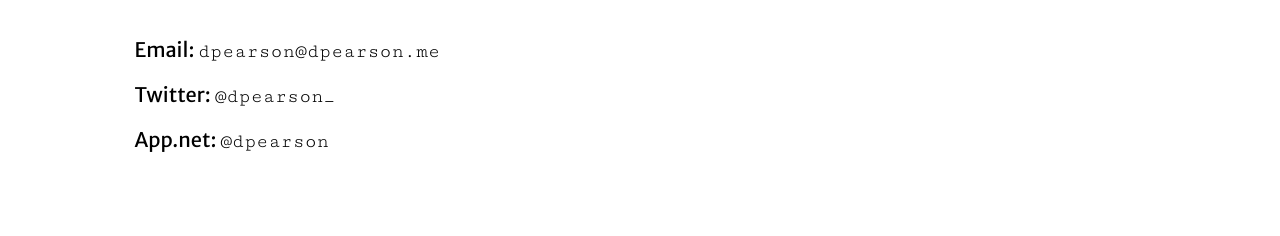
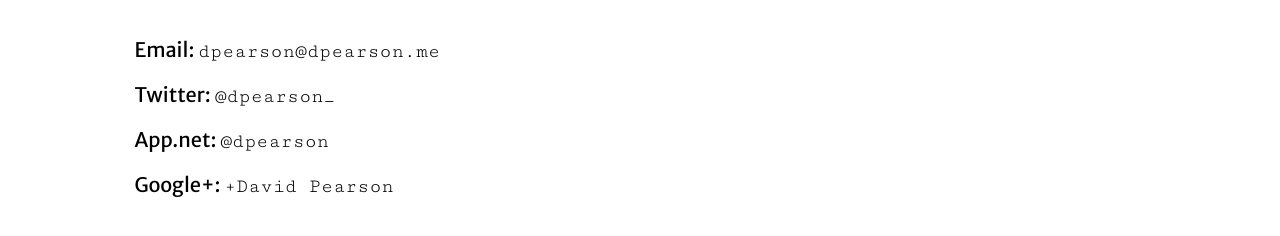
Before and after one commit to dpearson/dpearson.github.io, a plain HTML site: page contact/index.html in a window 1280 px wide. Shown: the part 302-538 px from the top of the page. Drawn offline with Linux system fonts and the light colour scheme.

Commit message:
Add Google+ to the contact page

```diff
--- a/contact/index.html
+++ b/contact/index.html
@@ -29,6 +29,9 @@
 		<p>
 			App.net: <a class="serviceLink" href="https://alpha.app.net/dpearson">@dpearson</a>
 		</p>
+		<p>
+			Google+: <a class="serviceLink" href="https://plus.google.com/115101813330671794387/posts">+David Pearson</a>
+		</p>
 	</div>
 	<script type="text/javascript">var _gaq = _gaq || [];_gaq.push(['_setAccount', 'UA-29421539-1']);_gaq.push(['_trackPageview']);(function() {var ga = document.createElement('script'); ga.type = 'text/javascript'; ga.async = true;ga.src = ('https:' == document.location.protocol ? 'https://ssl' : 'http://www') + '.google-analytics.com/ga.js';var s = document.getElementsByTagName('script')[0]; s.parentNode.insertBefore(ga, s);})();</script>
 </body>
```
